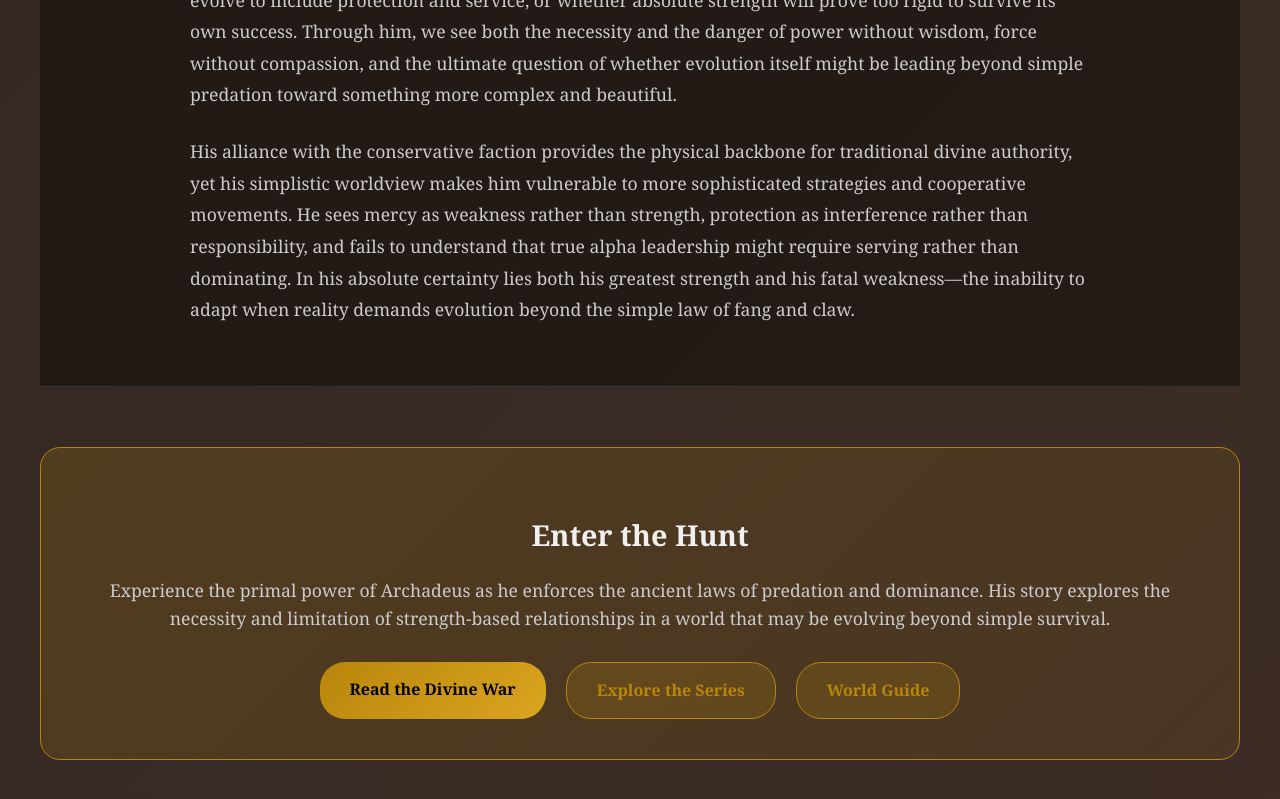
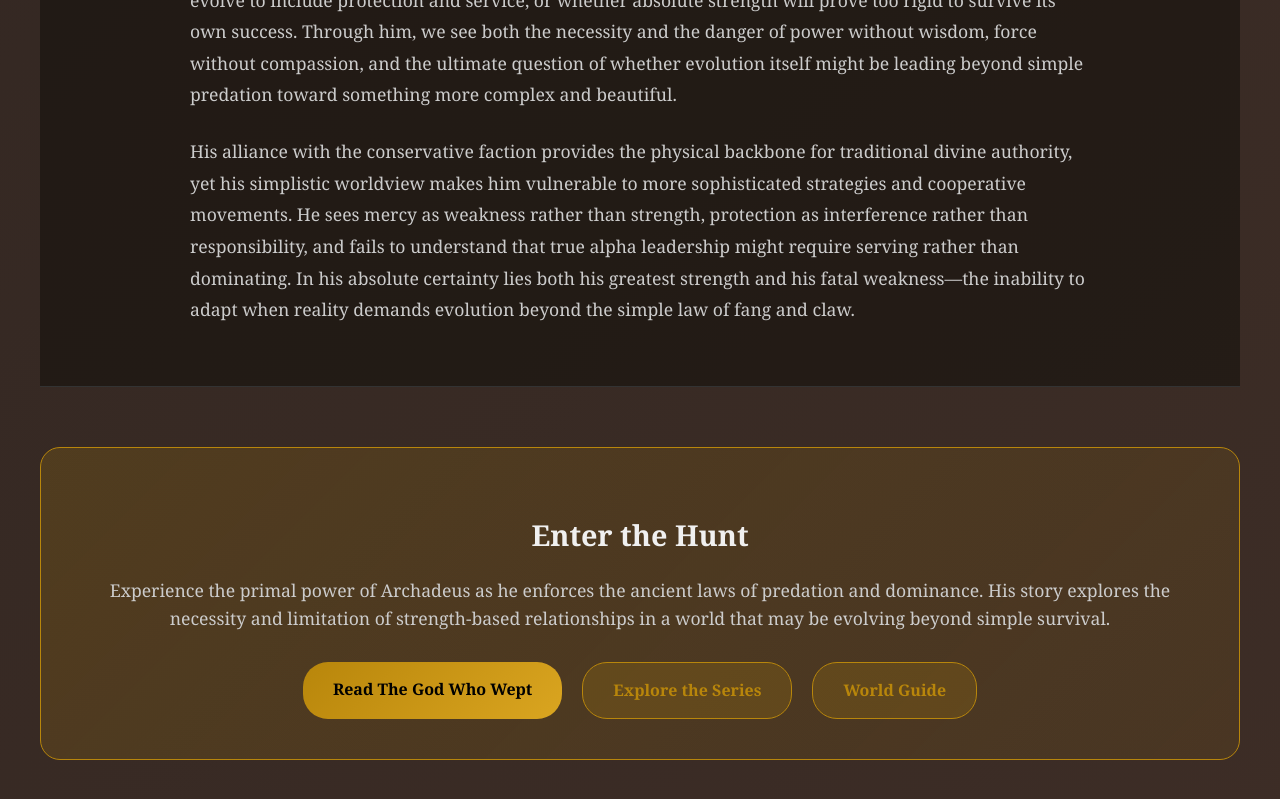
Before and after one commit to Mileena28/Mileena28.github.io, a Jekyll site: the page world-guide/characters/archadeus.html, which Jekyll copies as it is, in a window 1280 px wide and 900 px high, scrolled down 6241 px. Shown: the top 799 px of the window. Built offline with Jekyll 4.4.1, drawn with Linux system fonts in a browser that asks for light colours.

Commit message:
Update archadeus.html

```diff
--- a/world-guide/characters/archadeus.html
+++ b/world-guide/characters/archadeus.html
@@ -784,7 +784,7 @@
                 Experience the primal power of Archadeus as he enforces the ancient laws of predation and dominance. His story explores the necessity and limitation of strength-based relationships in a world that may be evolving beyond simple survival.
             </p>
             <div class="cta-buttons">
-                <a href="/chapters/lost-histories/god-who-wept/chapter-01/" class="cta-button">Read the Divine War</a>
+                <a href="/chapters/lost-histories/god-who-wept/chapter-01/" class="cta-button">Read The God Who Wept</a>
                 <a href="/writing/" class="cta-button secondary">Explore the Series</a>
                 <a href="/world-guide/" class="cta-button secondary">World Guide</a>
             </div>
```
